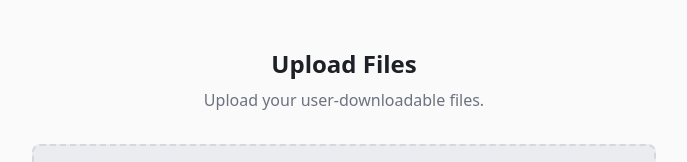
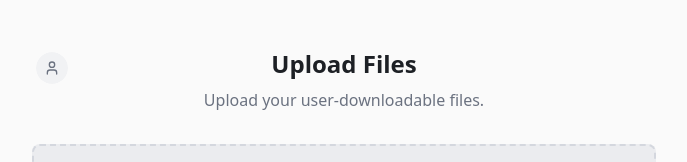
Before and after one commit to thilakrathan/SIH, a React (Vite) app: page / in a window 1280 px wide. Shown: the top 162 px of the page, without its empty margins (296-983 px from the left). Built offline with nearby package versions, Linux system fonts and the light colour scheme.

Commit message:
Add profile button
Add a small profile button to the left of the page.

```diff
--- /dev/null
+++ b/src/components/ProfileButton.tsx
@@ -0,0 +1,34 @@
+import { User } from "lucide-react";
+import { Button } from "@/components/ui/button";
+import { Avatar, AvatarFallback, AvatarImage } from "@/components/ui/avatar";
+
+interface ProfileButtonProps {
+  userName?: string;
+  userImage?: string;
+  onClick?: () => void;
+}
+
+export const ProfileButton = ({ userName = "User", userImage, onClick }: ProfileButtonProps) => {
+  const initials = userName
+    .split(' ')
+    .map(name => name[0])
+    .join('')
+    .toUpperCase()
+    .slice(0, 2);
+
+  return (
+    <Button
+      variant="ghost"
+      size="sm"
+      onClick={onClick}
+      className="h-10 w-10 rounded-full p-0 hover:bg-accent"
+    >
+      <Avatar className="h-8 w-8">
+        <AvatarImage src={userImage} alt={userName} />
+        <AvatarFallback className="bg-muted text-muted-foreground text-sm">
+          {userImage ? initials : <User className="h-4 w-4" />}
+        </AvatarFallback>
+      </Avatar>
+    </Button>
+  );
+};
--- a/src/pages/Index.tsx
+++ b/src/pages/Index.tsx
@@ -3,6 +3,7 @@ import { Button } from "@/components/ui/button";
 import { FileUploadZone } from "@/components/FileUploadZone";
 import { FileList } from "@/components/FileList";
 import { FileData } from "@/components/FileItem";
+import { ProfileButton } from "@/components/ProfileButton";
 import { toast } from "@/hooks/use-toast";
 
 const Index = () => {
@@ -74,14 +75,28 @@ const Index = () => {
   return (
     <div className="min-h-screen bg-background">
       <div className="max-w-2xl mx-auto px-6 py-12">
-        {/* Header */}
-        <div className="text-center mb-8">
+        {/* Header with Profile */}
+        <div className="relative mb-8">
+          {/* Profile Button - positioned absolutely to the left */}
+          <div className="absolute left-0 top-0">
+            <ProfileButton
+              userName="John Doe"
+              onClick={() => toast({
+                title: "Profile",
+                description: "Profile menu clicked",
+              })}
+            />
+          </div>
+
+          {/* Centered Header Content */}
+          <div className="text-center">
             <h1 className="text-2xl font-semibold text-foreground mb-2">
               Upload Files
             </h1>
             <p className="text-muted-foreground">
               Upload your user-downloadable files.
             </p>
+          </div>
         </div>
 
         {/* Upload Zone */}
```
Lines whose indentation alone changed are shown as unchanged.
